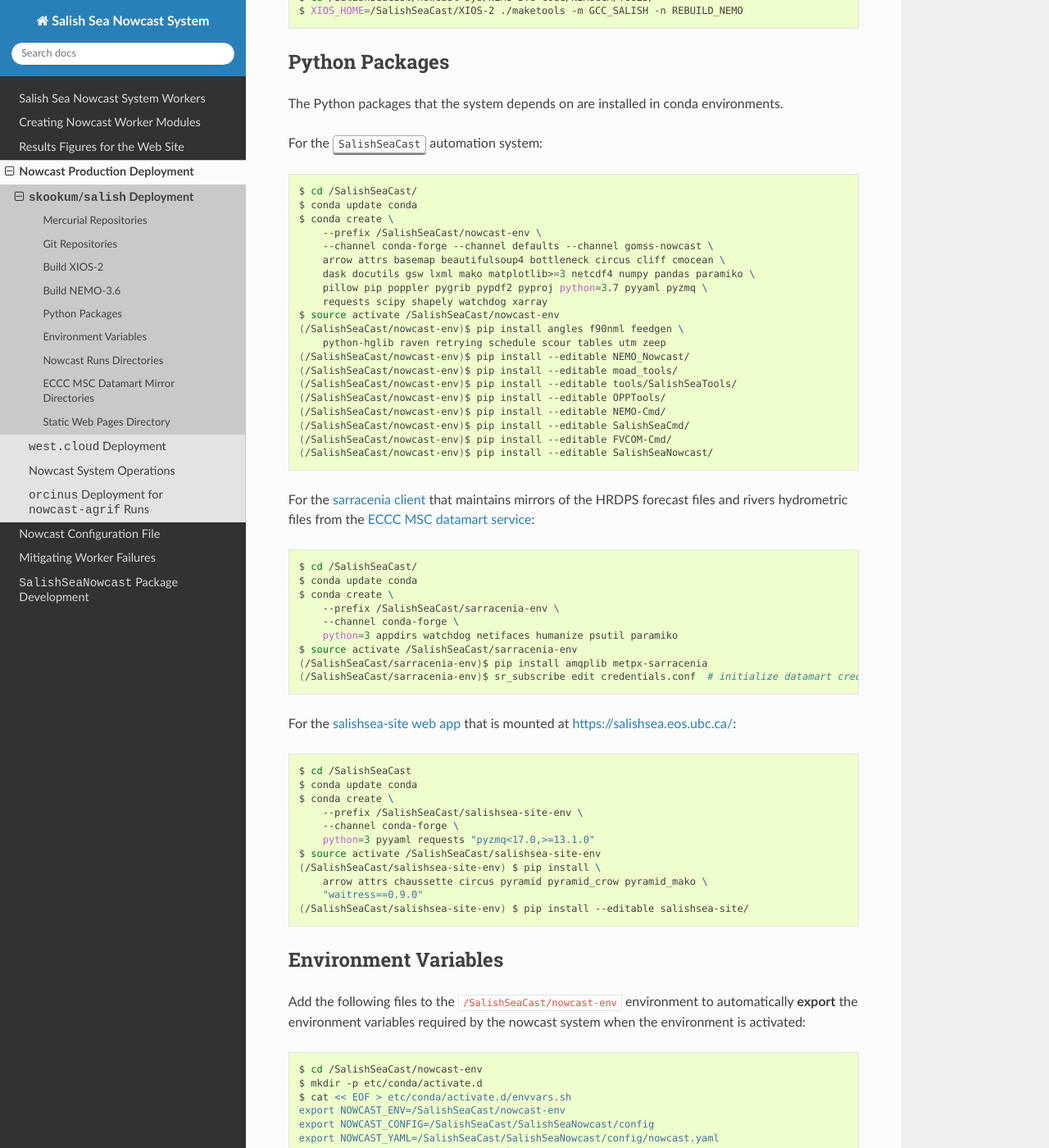
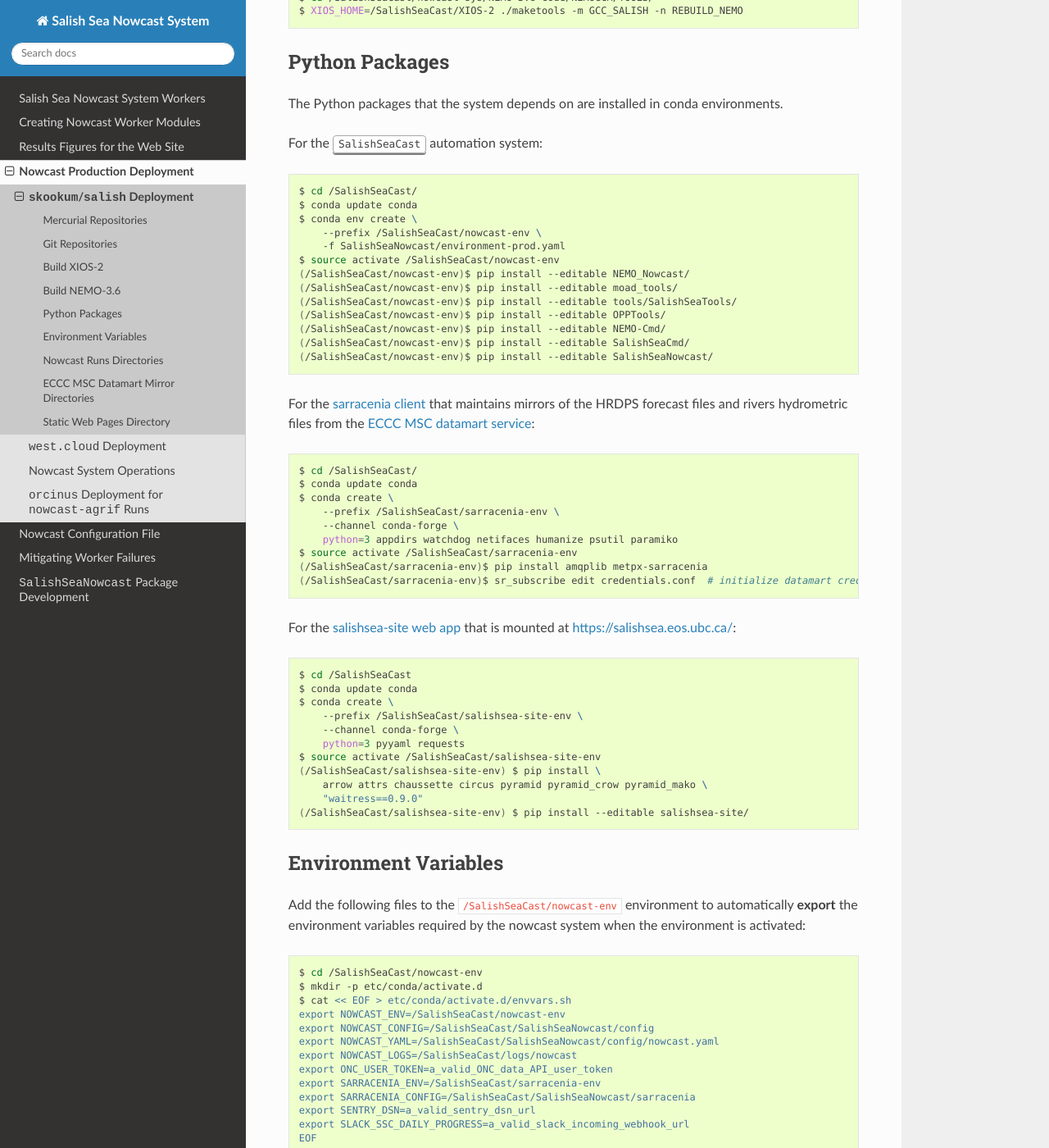
Before and after one commit to SalishSeaCast/SalishSeaNowcast, a Sphinx documentation site: the page built from docs/deployment/skookum_salish.rst, in a window 1280 px wide and 1400 px high, scrolled down 1497 px. Shown: the whole window at 82% size. Built offline with Sphinx 7.4.7 and the Read the Docs theme 2.0.0, drawn with Linux system fonts in a browser that asks for light colours; the version number could not be read and is left out.

Commit message:
Update deployment docs to use environment-prod.yaml.

```diff
--- a/docs/deployment/skookum_salish.rst
+++ b/docs/deployment/skookum_salish.rst
@@ -109,23 +109,16 @@
 
     $ cd /SalishSeaCast/
     $ conda update conda
-    $ conda create \
+    $ conda env create \
         --prefix /SalishSeaCast/nowcast-env \
-        --channel conda-forge --channel defaults --channel gomss-nowcast \
-        arrow attrs basemap beautifulsoup4 bottleneck circus cliff cmocean \
-        dask docutils gsw lxml mako matplotlib>=3 netcdf4 numpy pandas paramiko \
-        pillow pip poppler pygrib pypdf2 pyproj python=3.7 pyyaml pyzmq \
-        requests scipy shapely watchdog xarray
+        -f SalishSeaNowcast/environment-prod.yaml
     $ source activate /SalishSeaCast/nowcast-env
-    (/SalishSeaCast/nowcast-env)$ pip install angles f90nml feedgen \
-        python-hglib raven retrying schedule scour tables utm zeep
     (/SalishSeaCast/nowcast-env)$ pip install --editable NEMO_Nowcast/
     (/SalishSeaCast/nowcast-env)$ pip install --editable moad_tools/
     (/SalishSeaCast/nowcast-env)$ pip install --editable tools/SalishSeaTools/
     (/SalishSeaCast/nowcast-env)$ pip install --editable OPPTools/
     (/SalishSeaCast/nowcast-env)$ pip install --editable NEMO-Cmd/
     (/SalishSeaCast/nowcast-env)$ pip install --editable SalishSeaCmd/
-    (/SalishSeaCast/nowcast-env)$ pip install --editable FVCOM-Cmd/
     (/SalishSeaCast/nowcast-env)$ pip install --editable SalishSeaNowcast/
 
 For the `sarracenia client`_ that maintains mirrors of the HRDPS forecast files and rivers hydrometric files from the `ECCC MSC datamart service`_:
@@ -156,7 +149,7 @@
     $ conda create \
         --prefix /SalishSeaCast/salishsea-site-env \
         --channel conda-forge \
-        python=3 pyyaml requests "pyzmq<17.0,>=13.1.0"
+        python=3 pyyaml requests
     $ source activate /SalishSeaCast/salishsea-site-env
     (/SalishSeaCast/salishsea-site-env) $ pip install \
         arrow attrs chaussette circus pyramid pyramid_crow pyramid_mako \
```
Also changed, not shown: docs/deployment/west_cloud.rst (+1 -7 lines).
